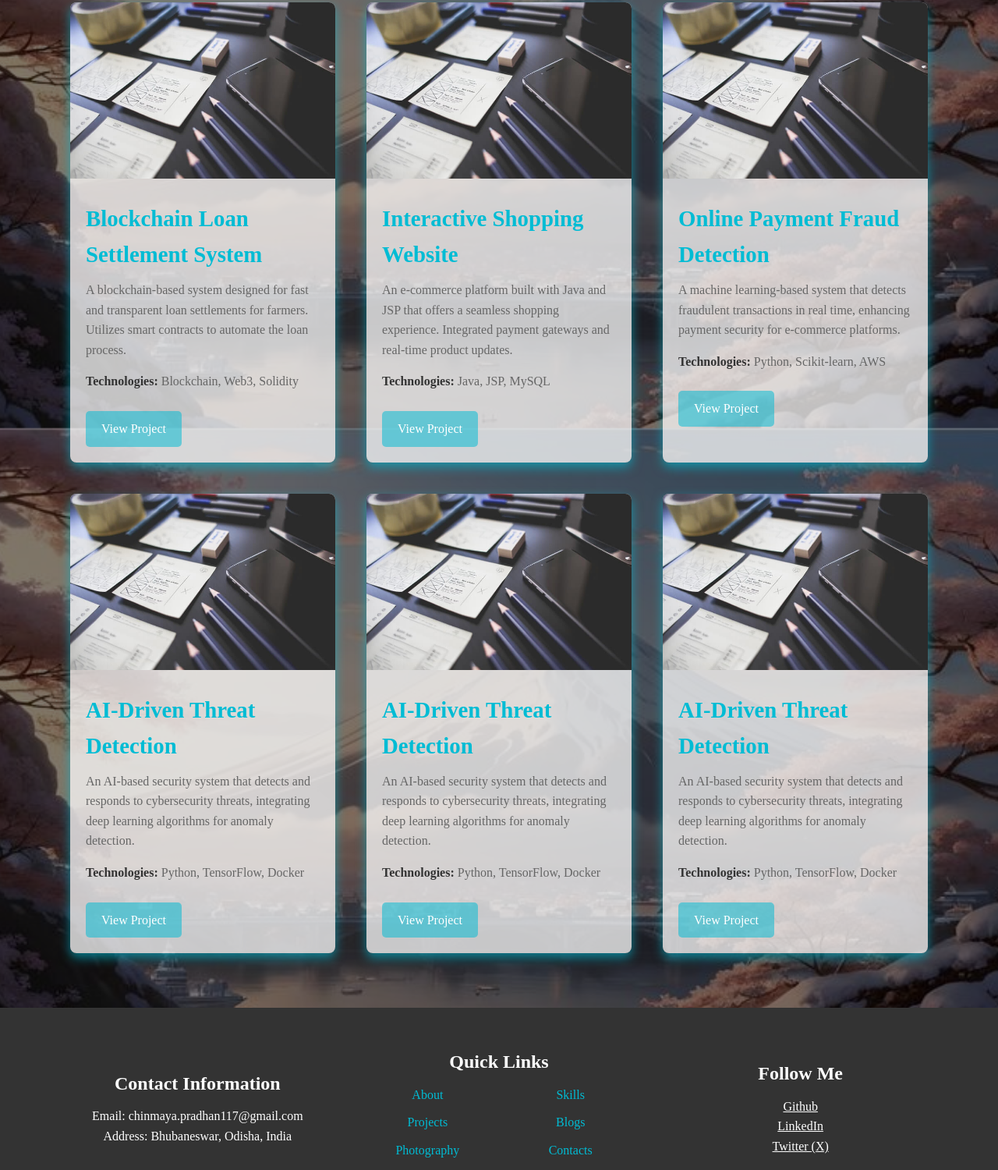
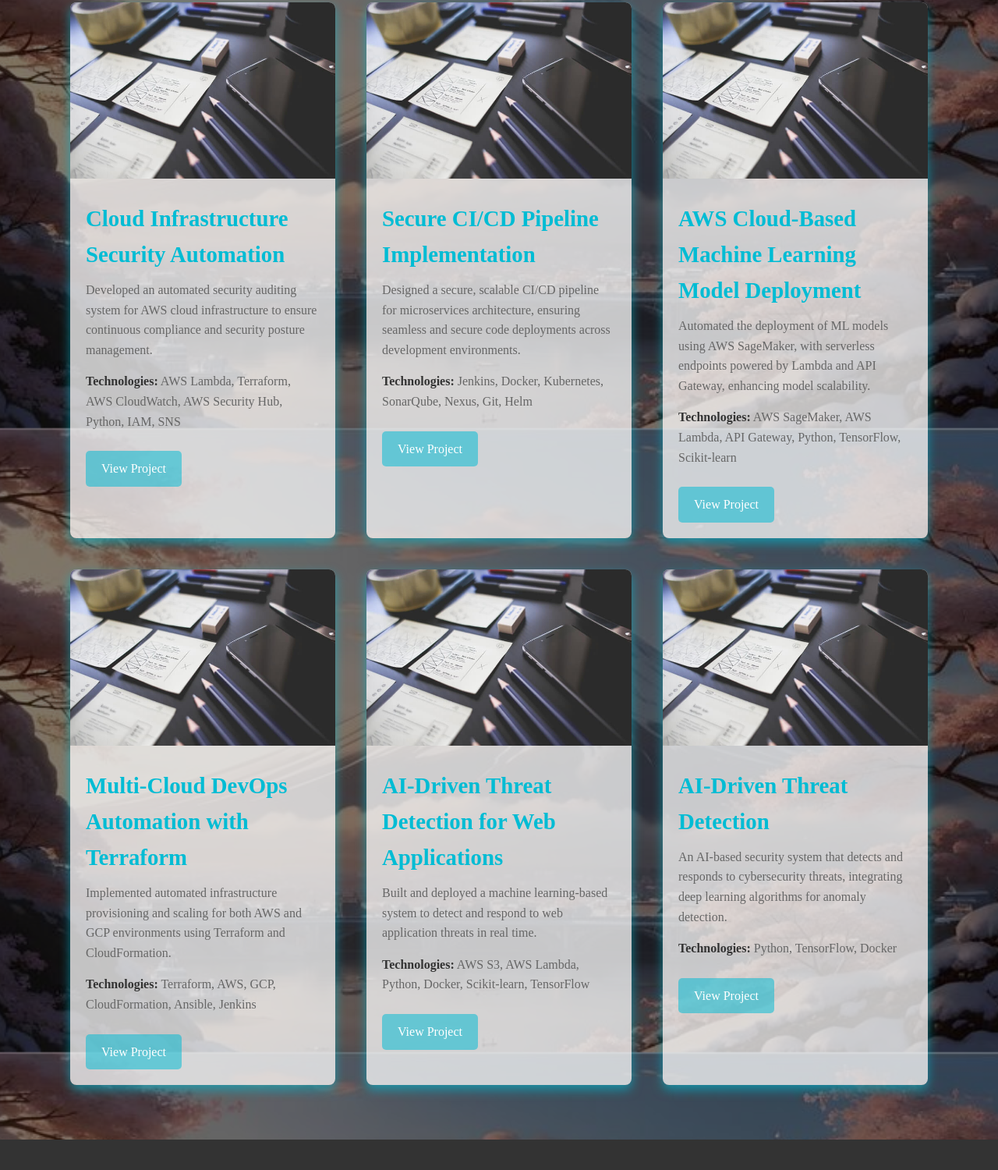
Before and after one commit to chinmaya2212/My-Creative-Space, a plain HTML site: page Projects/project.html in a window 1280 px wide. Shown: the part 251-1751 px from the top of the page at 78% size. Drawn offline with Linux system fonts and the light colour scheme.

Commit message:
Update project.html

```diff
--- a/Projects/project.html
+++ b/Projects/project.html
@@ -46,10 +46,11 @@
                 <div class="project-card">
                     <img src="/My-Creative-Space/Projects/ProjImg/work1.jpg" alt="Project 1 Screenshot">
                     <div class="project-info">
-                        <h3>Blockchain Loan Settlement System</h3>
-                        <p>A blockchain-based system designed for fast and transparent loan settlements for farmers. Utilizes smart contracts to automate the loan process.</p>
-                        <p><strong>Technologies:</strong> Blockchain, Web3, Solidity</p>
-                        <a href="https://github.com/ChinmayaPradhan/blockchain-loan-settlement" target="_blank" class="btn">View Project</a>
+                        <h3>Cloud Infrastructure Security Automation</h3>
+                        <p>Developed an automated security auditing system for AWS cloud infrastructure to ensure continuous compliance and security
+posture management.</p>
+                        <p><strong>Technologies:</strong> AWS Lambda, Terraform, AWS CloudWatch, AWS Security Hub, Python, IAM, SNS</p>
+                        <a href="https://github.com/" target="_blank" class="btn">View Project</a>
                     </div>
                 </div>
 
@@ -57,10 +58,11 @@
                 <div class="project-card">
                     <img src="/My-Creative-Space/Projects/ProjImg/work1.jpg" alt="Project 2 Screenshot">
                     <div class="project-info">
-                        <h3>Interactive Shopping Website</h3>
-                        <p>An e-commerce platform built with Java and JSP that offers a seamless shopping experience. Integrated payment gateways and real-time product updates.</p>
-                        <p><strong>Technologies:</strong> Java, JSP, MySQL</p>
-                        <a href="https://github.com/ChinmayaPradhan/interactive-shopping-website" target="_blank" class="btn">View Project</a>
+                        <h3>Secure CI/CD Pipeline Implementation</h3>
+                        <p>Designed a secure, scalable CI/CD pipeline for microservices architecture, ensuring seamless and secure code deployments
+across development environments.</p>
+                        <p><strong>Technologies:</strong> Jenkins, Docker, Kubernetes, SonarQube, Nexus, Git, Helm</p>
+                        <a href="https://github.com/" target="_blank" class="btn">View Project</a>
                     </div>
                 </div>
 
@@ -68,10 +70,11 @@
                 <div class="project-card">
                     <img src="/My-Creative-Space/Projects/ProjImg/work1.jpg" alt="Project 3 Screenshot">
                     <div class="project-info">
-                        <h3>Online Payment Fraud Detection</h3>
-                        <p>A machine learning-based system that detects fraudulent transactions in real time, enhancing payment security for e-commerce platforms.</p>
-                        <p><strong>Technologies:</strong> Python, Scikit-learn, AWS</p>
-                        <a href="https://github.com/ChinmayaPradhan/online-payment-fraud-detection" target="_blank" class="btn">View Project</a>
+                        <h3>AWS Cloud-Based Machine Learning Model Deployment</h3>
+                        <p>Automated the deployment of ML models using AWS SageMaker, with serverless endpoints powered by Lambda and API
+Gateway, enhancing model scalability.</p>
+                        <p><strong>Technologies:</strong> AWS SageMaker, AWS Lambda, API Gateway, Python, TensorFlow, Scikit-learn</p>
+                        <a href="https://github.com/" target="_blank" class="btn">View Project</a>
                     </div>
                 </div>
 
@@ -79,32 +82,33 @@
                 <div class="project-card">
                     <img src="/My-Creative-Space/Projects/ProjImg/work1.jpg" alt="Project 4 Screenshot">
                     <div class="project-info">
-                        <h3>AI-Driven Threat Detection</h3>
-                        <p>An AI-based security system that detects and responds to cybersecurity threats, integrating deep learning algorithms for anomaly detection.</p>
-                        <p><strong>Technologies:</strong> Python, TensorFlow, Docker</p>
-                        <a href="https://github.com/ChinmayaPradhan/ai-threat-detection" target="_blank" class="btn">View Project</a>
+                        <h3>Multi-Cloud DevOps Automation with Terraform</h3>
+                        <p>Implemented automated infrastructure provisioning and scaling for both AWS and GCP environments using Terraform and
+CloudFormation.</p>
+                        <p><strong>Technologies:</strong> Terraform, AWS, GCP, CloudFormation, Ansible, Jenkins</p>
+                        <a href="https://github.com/" target="_blank" class="btn">View Project</a>
                     </div>
                 </div>
 
-                <!-- Project Card 4 -->
+                <!-- Project Card 5 -->
                 <div class="project-card">
-                    <img src="/My-Creative-Space/Projects/ProjImg/work1.jpg" alt="Project 4 Screenshot">
+                    <img src="/My-Creative-Space/Projects/ProjImg/work1.jpg" alt="Project 5 Screenshot">
+                    <div class="project-info">
+                        <h3>AI-Driven Threat Detection for Web Applications</h3>
+                        <p>Built and deployed a machine learning-based system to detect and respond to web application threats in real time.</p>
+                        <p><strong>Technologies:</strong> AWS S3, AWS Lambda, Python, Docker, Scikit-learn, TensorFlow</p>
+                        <a href="https://github.com/" target="_blank" class="btn">View Project</a>
+                    </div>
+                </div>
+
+                <!-- Project Card 6 -->
+                <div class="project-card">
+                    <img src="/My-Creative-Space/Projects/ProjImg/work1.jpg" alt="Project 6 Screenshot">
                     <div class="project-info">
                         <h3>AI-Driven Threat Detection</h3>
                         <p>An AI-based security system that detects and responds to cybersecurity threats, integrating deep learning algorithms for anomaly detection.</p>
                         <p><strong>Technologies:</strong> Python, TensorFlow, Docker</p>
-                        <a href="https://github.com/ChinmayaPradhan/ai-threat-detection" target="_blank" class="btn">View Project</a>
-                    </div>
-                </div>
-
-                <!-- Project Card 4 -->
-                <div class="project-card">
-                    <img src="/My-Creative-Space/Projects/ProjImg/work1.jpg" alt="Project 4 Screenshot">
-                    <div class="project-info">
-                        <h3>AI-Driven Threat Detection</h3>
-                        <p>An AI-based security system that detects and responds to cybersecurity threats, integrating deep learning algorithms for anomaly detection.</p>
-                        <p><strong>Technologies:</strong> Python, TensorFlow, Docker</p>
-                        <a href="https://github.com/ChinmayaPradhan/ai-threat-detection" target="_blank" class="btn">View Project</a>
+                        <a href="https://github.com/" target="_blank" class="btn">View Project</a>
                     </div>
                 </div>
 
```
